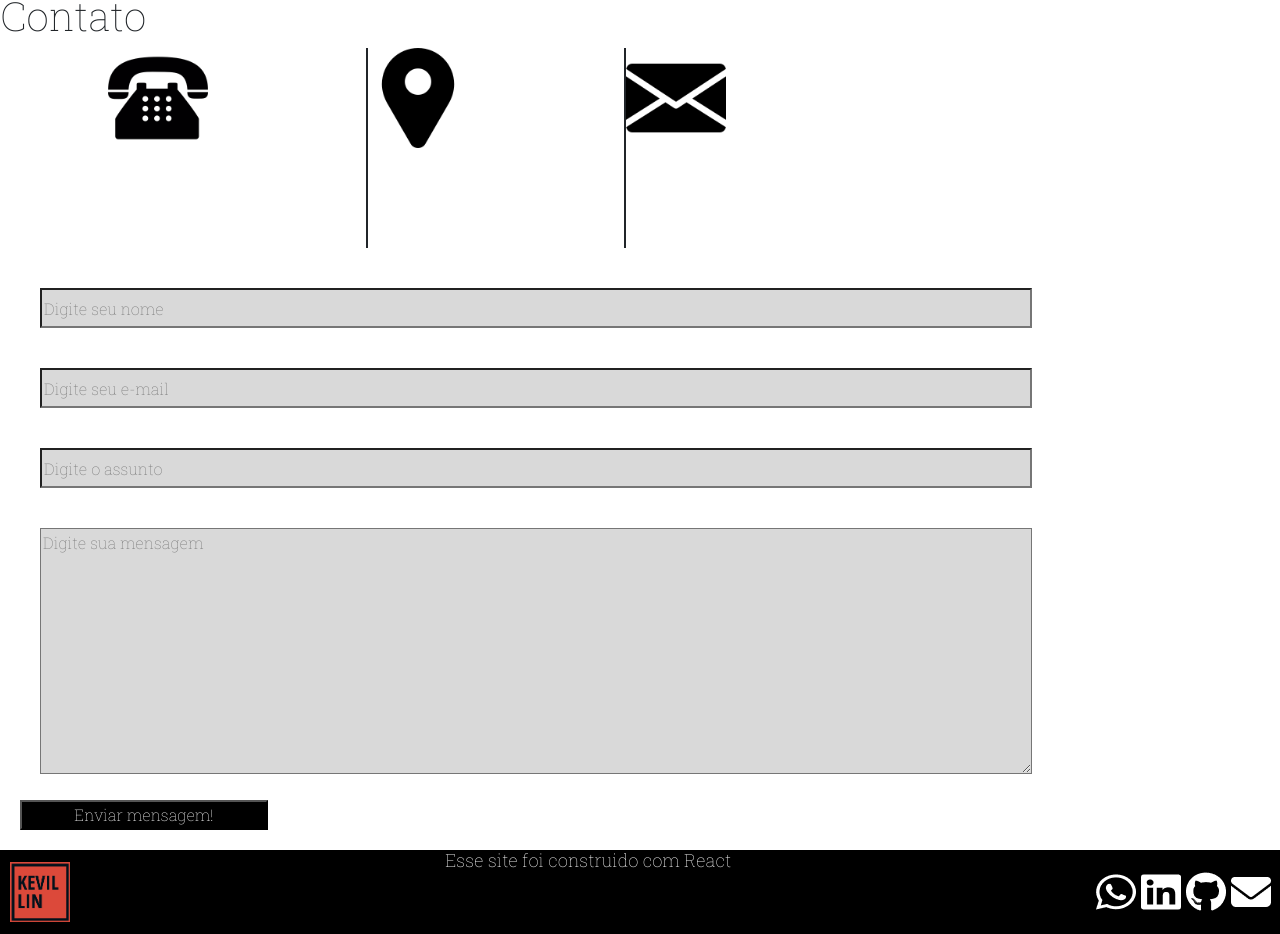
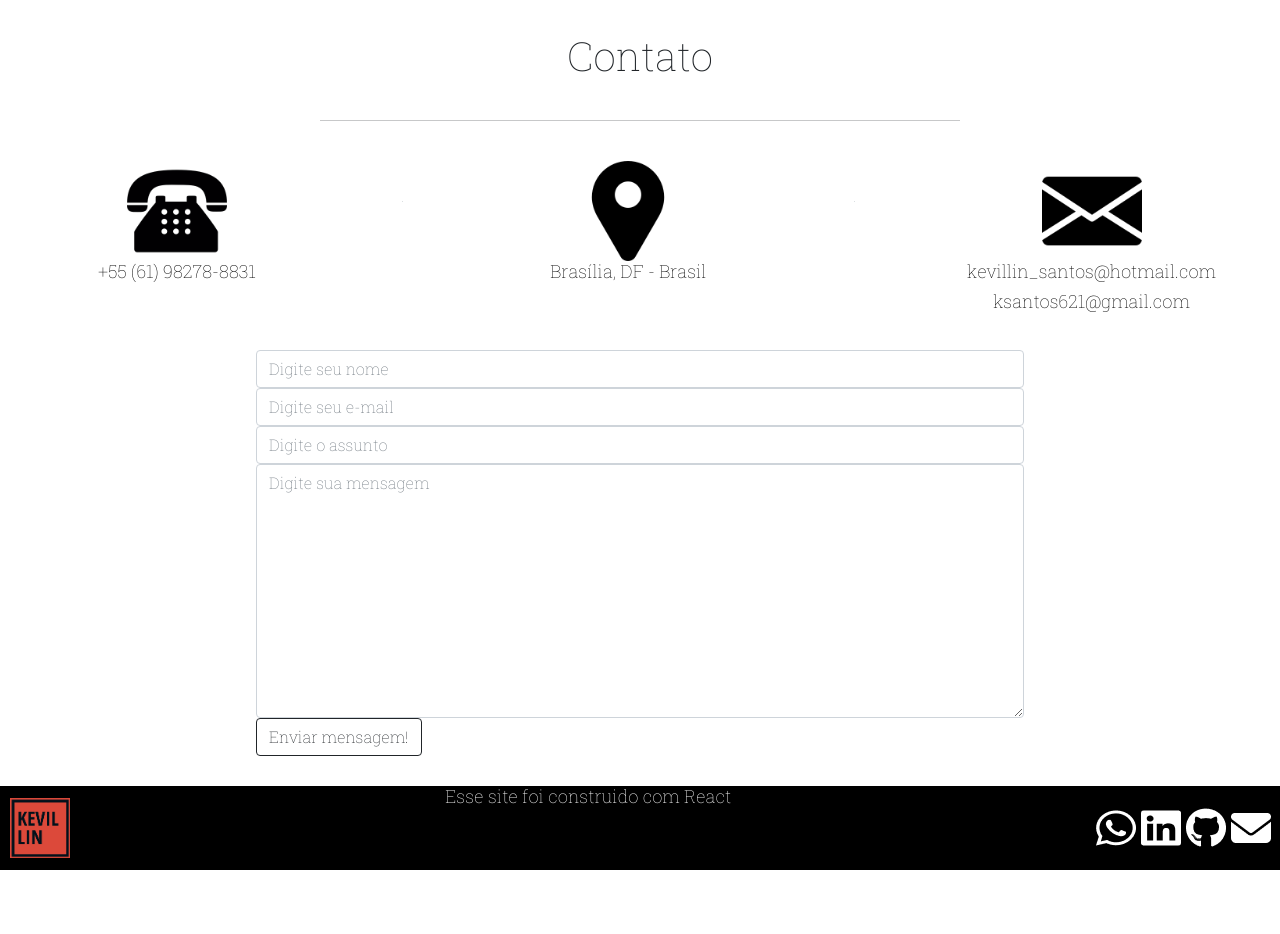
Before and after one commit to kevillin/portfolio, a React (Vite) app: page / in a window 1280 px wide. Shown: the part 1180-2114 px from the top of the page. After the commit the page ends 2050 px from the top, so only its background shows below. Built offline with nearby package versions, Linux system fonts and the light colour scheme; no server answers.

Commit message:
melhora componente contact e estiliza

```diff
--- a/src/components/Contact.jsx
+++ b/src/components/Contact.jsx
@@ -7,26 +7,69 @@ function Contact() {
   return (
     <div>
       <h1 id="contato">Contato</h1>
+      <hr />
       <div className="contact-container">
-        <img className="contact-icon" src={telefoneIcon} alt="telefone-icon" />
-        <h3>+55 (61) 98278-8831</h3>
-        <div className="linha-vertical"></div>
-        <img className="contact-icon" src={localizacaoIcon} alt="localizacao-icon" />
-        <h3>Brasília, DF - Brasil</h3>
-        <div className="linha-vertical"></div>
-        <img className="contact-icon" src={envelopeIcon} alt="envelope-icon" />
-        <h3>kevillin_santos@hotmail.com</h3>
-        <h3>ksantos621@gmail.com</h3>
+        <div className="info-container">
+          <img
+            className="contact-icon"
+            src={telefoneIcon}
+            alt="telefone-icon"
+          />
+          <h3 className="info">+55 (61) 98278-8831</h3>
+        </div>
+        <hr className="corte"/>
+        <div className="info-container">
+          <img
+            className="contact-icon"
+            src={localizacaoIcon}
+            alt="localizacao-icon"
+          />
+          <h3 className="info">Brasília, DF - Brasil</h3>
+        </div>
+        <hr className="corte"/>
+        <div className="info-container">
+          <img
+            className="contact-icon"
+            src={envelopeIcon}
+            alt="envelope-icon"
+          />
+          <h3 className="info">kevillin_santos@hotmail.com</h3>
+          <h3 className="info">ksantos621@gmail.com</h3>
+        </div>
       </div>
       <form>
-        <input type="text" name="name-input" className="input-contact" placeholder="Digite seu nome"/>
-        <input type="email" name="email-input" className="input-contact" placeholder="Digite seu e-mail"/>
-        <input type="text" name="assunto-input" className="input-contact" placeholder="Digite o assunto"/>
-        <textarea name="textarea-input" className="input-textarea" id="" cols="30" rows="10" placeholder="Digite sua mensagem"></textarea>
-        <button type="submit" className="button-contact">Enviar mensagem!</button>
+        <input
+          type="text"
+          name="name-input"
+          className="form-control"
+          placeholder="Digite seu nome"
+        />
+        <input
+          type="email"
+          name="email-input"
+          className="form-control"
+          placeholder="Digite seu e-mail"
+        />
+        <input
+          type="text"
+          name="assunto-input"
+          className="form-control"
+          placeholder="Digite o assunto"
+        />
+        <textarea
+          name="textarea-input"
+          className="form-control"
+          id=""
+          cols="30"
+          rows="10"
+          placeholder="Digite sua mensagem"
+        ></textarea>
+        <button type="submit" className="btn btn-outline-dark">
+          Enviar mensagem!
+        </button>
       </form>
     </div>
-  )
+  );
 }
 
-export default Contact
+export default Contact;
--- a/src/styles/Contact.css
+++ b/src/styles/Contact.css
@@ -1,6 +1,28 @@
+#contato {
+  text-align: center;
+  margin-top: 40px;
+}
+
 .contact-container {
-  display: flex;
-  justify-content: center;
+  display: grid;
+  grid-template-columns: repeat(5, 1fr);
+  width: 90%;
+  margin: auto;
+}
+
+.info-container {
+  text-align: center;
+}
+
+.corte {
+  border: none;
+  border-left: 1px solid hsla(200, 10%, 50%, 100);
+  height: 90%;
+  width: 1px;
+}
+
+.info {
+  color: black;
 }
 
 .contact-icon {
@@ -17,17 +39,19 @@
   width: 80%;
   height: 40px;
   margin: 20px;
-  background-color: #D9D9D9;
+  background-color: #d9d9d9;
 }
 
 .input-textarea {
   width: 80%;
   margin: 20px;
-  background-color: #D9D9D9;
+  background-color: #d9d9d9;
 }
 
 form {
   margin: 20px;
+  width: 60%;
+  margin: 30px auto;
 }
 
 .button-contact {
```
